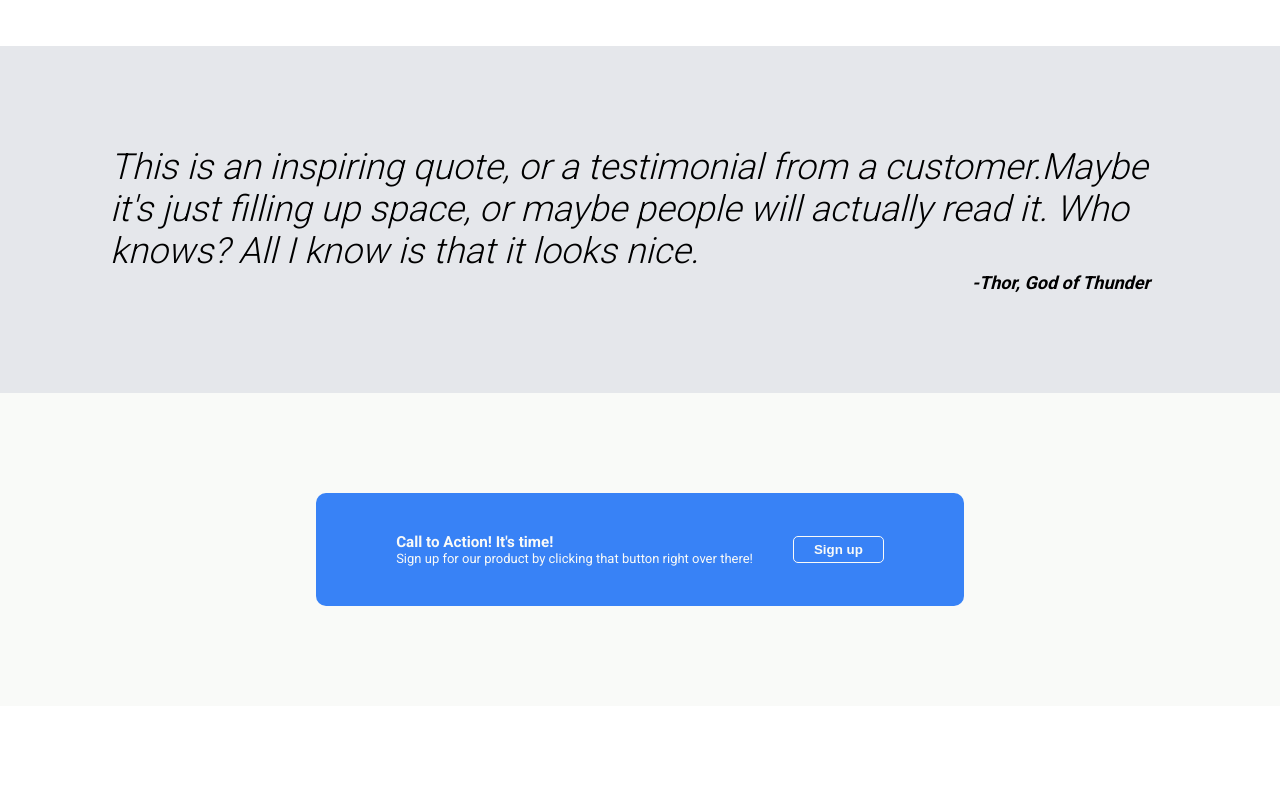
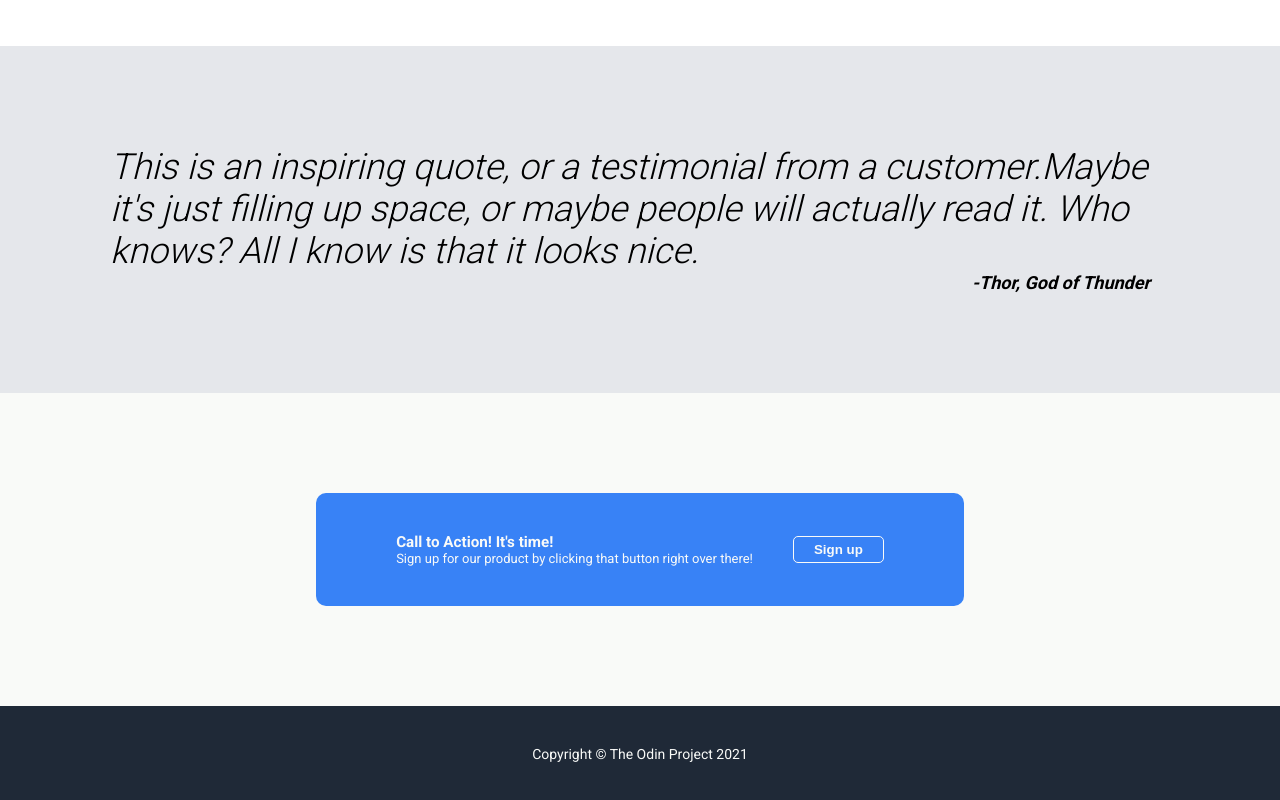
Before and after one commit to ARU-Kiwu/landing-page-odin-project, a plain HTML site: page index.html in a window 1280 px wide. Shown: the part 911-1711 px from the top of the page. Before the commit the page ends 1617 px from the top, so only its background shows below. Drawn offline with Linux system fonts and the light colour scheme.

Commit message:
Add the footer
Added the final section of the website, the footer and it's content.

```diff
--- a/index.html
+++ b/index.html
@@ -82,7 +82,7 @@
 
     </div>
     <footer>
-        <p></p>
+        <p>Copyright &copy; The Odin Project 2021</p>
     </footer>
 </body>
 
--- a/styles/styles.css
+++ b/styles/styles.css
@@ -187,3 +187,11 @@ nav ul {
 }
 
 /* ==== footer section ==== */
+
+footer {
+    text-align: center;
+    background-color: var(--darkgrey-color);
+    padding:40px;
+    font-size: 14px;
+    color:var(--white-color);
+}
```
